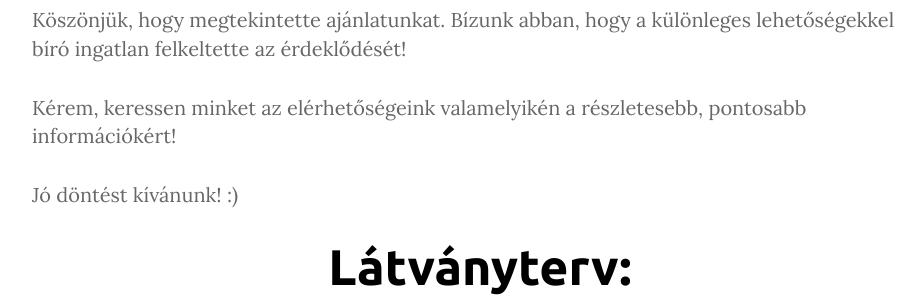
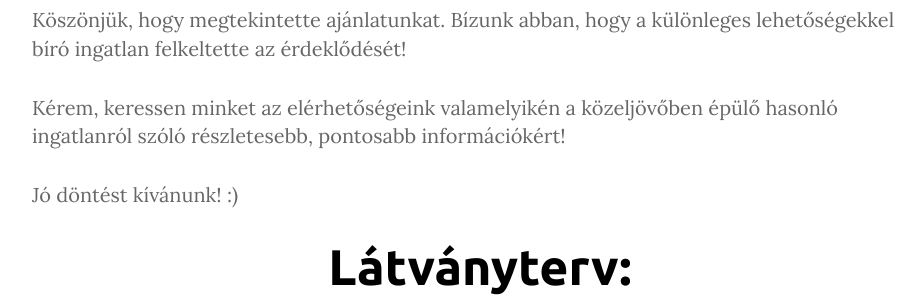
Before and after one commit to darabos/megingat, a Jekyll site: the page built from elado/boglar/index.md, in a window 1280 px wide and 900 px high, scrolled down 6416 px, cut to the strip 165-465 px from the top of the window. Shown: the whole strip, without its empty margins (160-1084 px from the left). Built offline with Jekyll 4.4.1, drawn with Linux system fonts in a browser that asks for light colours; nearby versions of some CDN libraries; some of the changed text lies outside the part shown.

Commit message:
Elmaradt módosítások
Elmaradt javítások.

```diff
--- a/elado/boglar/index.md
+++ b/elado/boglar/index.md
@@ -42,7 +42,7 @@ A boglári kikötő hajóforgalma jelentős, ám Balatonboglár nem csak színvo
 
 Köszönjük, hogy megtekintette ajánlatunkat. Bízunk abban, hogy a különleges lehetőségekkel bíró ingatlan felkeltette az érdeklődését!
 
-Kérem, keressen minket az elérhetőségeink valamelyikén a részletesebb, pontosabb információkért!
+Kérem, keressen minket az elérhetőségeink valamelyikén a közeljövőben épülő hasonló ingatlanról szóló részletesebb, pontosabb információkért!
 
 Jó döntést kívánunk! :)
 
```
Also changed, not shown: other parts of elado/boglar/index.md (+1 -1 lines).
